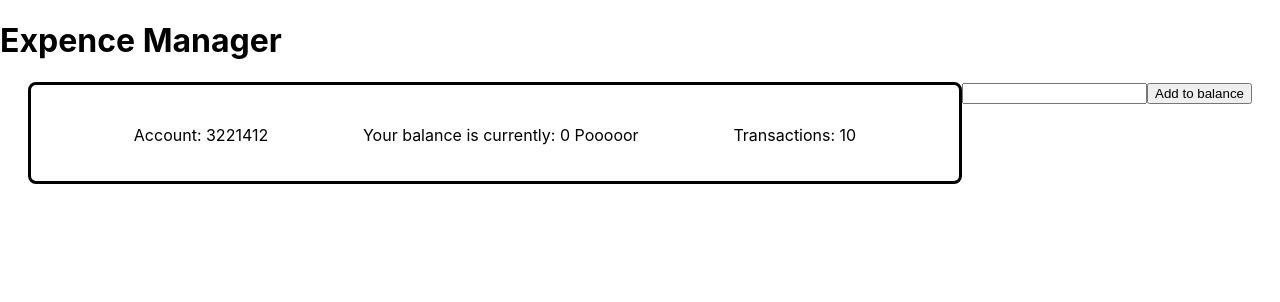
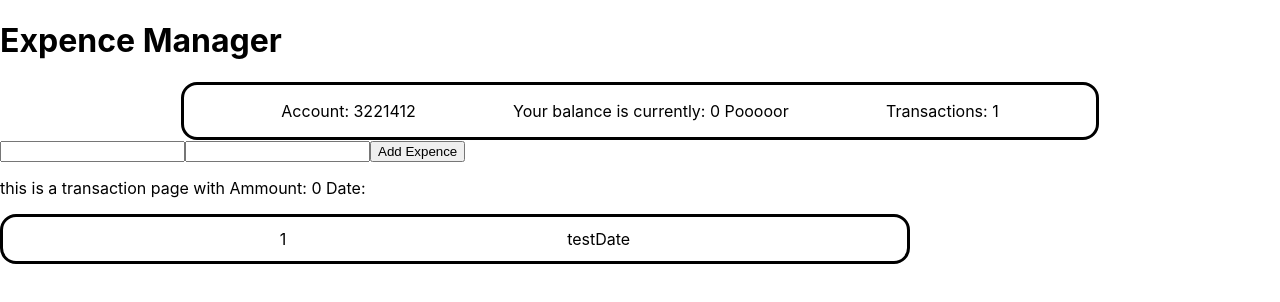
Before and after one commit to williamaredal/expense-manager, a React (Create React App) app: page / in a window 1280 px wide. Shown: the top 302 px of the page. Built offline with nearby package versions, Linux system fonts and the light colour scheme.

Commit message:
Migrated dispatches, transactions effect balance

```diff
--- a/src/App.js
+++ b/src/App.js
@@ -3,6 +3,7 @@ import Dashboard from './app/views/dashboard';
 import Register from './app/views/register';
 import Login from './app/views/login';
 import TransactionHistory from './app/components/transactionHistory';
+import Transaction from './app/components/transaction';
 
 import "tailwindcss/tailwind.css";
 
@@ -16,6 +17,8 @@ function App() {
       </header>
 
       <Dashboard />
+      <Transaction />
+      <TransactionHistory />
 
     </div>
   );
--- a/src/app/components/transaction.js
+++ b/src/app/components/transaction.js
@@ -1,13 +1,36 @@
 import React, { useState } from 'react';
+import store from '../store';
 
-export default function Transaction () {
+export default function Transaction (props) {
     const [transactionDetails, updateTransaction] = useState({
         ammount : 0,
-        date : "someDate",
+        date : "",
     });
+
+    function updateFormVars (key, value) {
+        updateTransaction({
+            ...transactionDetails,
+            [key] : value
+        })
+    }
+
+    function submitForm () {
+        store.dispatch({
+            type : 'expences/addTransaction',
+            payload : {
+                ammount : transactionDetails.ammount,
+                date : transactionDetails.date
+            }
+        })
+    }
 
     return (
         <div>
+            <div>
+            <input name="ammount" onChange={(e) => {updateFormVars(e.target.name, Number(e.target.value))}}/>
+            <input name="date" onChange={(e) => {updateFormVars(e.target.name, e.target.value)}}/>
+            <button onClick={() => submitForm()}>Add Expence</button>
+            </div>
             <p>
                 this is a transaction page with Ammount: {transactionDetails.ammount} Date: {transactionDetails.date}
             </p>
--- a/src/app/components/transactionHistory.js
+++ b/src/app/components/transactionHistory.js
@@ -1,30 +1,42 @@
 import React, { useState } from 'react';
+import { connect } from 'react-redux';
+import store from '../store';
+import  '../views/homepage.css';
 
-export default function TransactionHistory () {
-    const [exampleHistory, updateHistory] = useState([
-        {
-            ammount : 0,
-            date : "someDate1",
-        },
-        {
-            ammount : 10,
-            date : "someDate2",
-        },
-        {
-            ammount : -10,
-            date : "someDate3",
-        },
+const mapStateToProps = (state) => {
+    return {
+        transactions : [...state.transactions],
+    }
+}
+
+function TransactionHistory (props) {
+    const [transactionHistory, updateHistory] = useState([
+        ...props.transactions
     ]);
 
+    store.subscribe( () => {
+        updateHistory([
+            ...props.transactions
+        ])
+    })
 
     return (
         <div>
-            {exampleHistory.map( (element) => {
-                <div>
-                    {element.ammount}
-                    {element.date}
-                </div>
+            {transactionHistory.map( (transaction) => {
+                return (
+                    <div className="transactionCard">
+                        <div className="cell">
+                            {transaction.ammount}
+                        </div>
+                        <div className="cell">
+                            {transaction.date}
+                        </div>
+
+                    </div>
+                )
             })}
         </div>
     )
 }
+
+export default connect(mapStateToProps)(TransactionHistory);
--- a/src/app/store.js
+++ b/src/app/store.js
@@ -2,15 +2,22 @@ import { configureStore } from '@reduxjs/toolkit';
 
 const initialState = {
   balance : 0,
-
+  transactions : [
+    {
+      ammount : 1,
+      date : 'testDate'
+    },
+  ],
 }
 
-function AccountantReducer ( state = initialState, action) { // do i add payload
-  console.log(state, action)
+function AccountantReducer ( state = initialState, action) {
 
   switch(action.type) {
     case 'expences/balance' :
     return { ...state, balance : state.balance + action.payload}
+
+    case 'expences/addTransaction' :
+    return { ...state, balance : state.balance + action.payload.ammount, transactions : [ ...state.transactions, { ammount : action.payload.ammount, date : action.payload.date }] }
 
     default :
     return state
--- a/src/app/views/dashboard.js
+++ b/src/app/views/dashboard.js
@@ -6,42 +6,33 @@ import  './homepage.css'
 const mapStateToProps = (state) => {
     return {
         balance : state.balance,
+        transactions : state.transactions
     }
 }
 
 function Dashboard (props) {
-    const [Balance, updateBalance] = useState(0);
-    const [formValue, updateForm] = useState(0);
-    const [account, updateAccount] = useState(3221412);
-    const [transactions, updateTransactions] = useState(10);
+    const [accountBalance, updateBalance] = useState(store.getState().balance);
+    const [accountNumber, updateAccountNumber] = useState(3221412);
+    const [accountTransactions, updateTransactions] = useState(store.getState().transactions.length);
 
     store.subscribe( () => {
-        updateBalance(store.getState().balance)
-    })
+        updateBalance(props.balance)
+        updateTransactions(props.transactions.length)
+    });
 
     return (
         <div className="balanceView">
             <div className="balanceCard">
                 <div className="cell">
-                    <p>
-                        Account: {account}
-                    </p>
+                        Account: {accountNumber}
                 </div>
                 <div className="cell">
-                    <p>
-                        Your balance is currently: {Balance}
-                        {Balance === 0 ? ' Pooooor' : 'Rich?'}
-                    </p>
+                        Your balance is currently: {accountBalance}
+                        {accountBalance <= 0 ? ' Pooooor' : 'Rich?'}
                 </div>
                 <div className="cell">
-                    <p>
-                        Transactions: {transactions}
-                    </p>
+                        Transactions: {accountTransactions}
                 </div>
-            </div>
-            <div>
-                <input onChange={(e) => {updateForm(Number(e.target.value))}}/>
-                <button onClick={() => store.dispatch({type : 'expences/balance', payload : formValue}) }>Add to balance</button>
             </div>
 
         </div>
--- a/src/app/views/homepage.css
+++ b/src/app/views/homepage.css
@@ -4,10 +4,20 @@
 }
 
 .balanceCard {
-    border-radius: 0.5rem;
-    padding: 1rem;
+    border-radius: 1rem;
+    padding: 0.5rem;
     width: 70%;
-    height: 4rem;
+    border-style: solid;
+    border-color: black;
+    display: flex;
+    justify-content: space-evenly;
+}
+
+.transactionCard {
+    border-radius: 1rem;
+    padding: 0.25rem;
+    margin-bottom: 0.25rem;
+    width: 70%;
     border-style: solid;
     border-color: black;
     display: flex;
@@ -16,5 +26,4 @@
 
 .cell {
     padding: 0.5rem;
-    padding: 0.5rem;
 }
```
